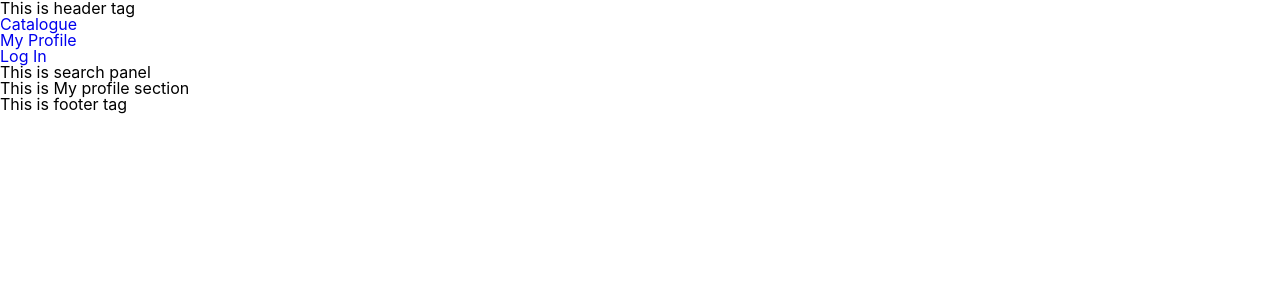
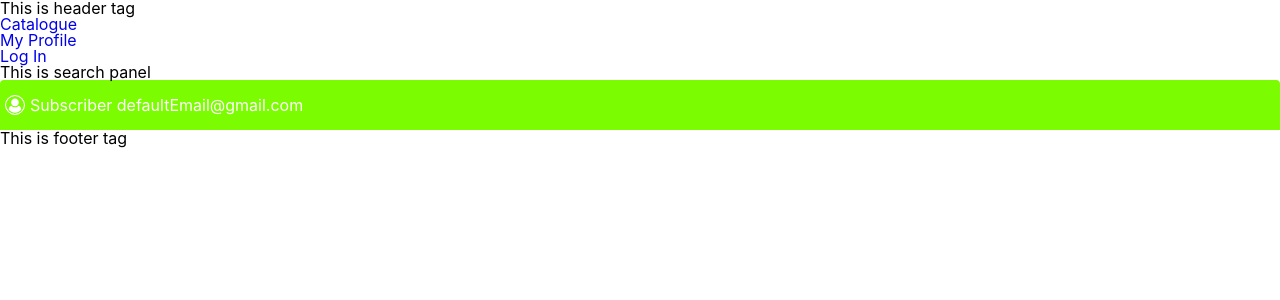
Before and after one commit to Koliya-s-survivors/TRBT-service, a React (Create React App) app: page /my-profile in a window 1280 px wide. Shown: the top 300 px of the page. Built offline with nearby package versions, Linux system fonts and the light colour scheme.

Commit message:
Create my-profile-info-panel

```diff
--- /dev/null
+++ b/src/commons/components/my-profile-info-panel/index.js
@@ -0,0 +1,3 @@
+import MyProfileInfoPanel from "./my-profile-info-panel";
+
+export default MyProfileInfoPanel;
--- /dev/null
+++ b/src/commons/components/my-profile-info-panel/my-profile-info-panel-media.css
@@ -0,0 +1,5 @@
+@media (min-width: 576px) {
+  .my-profile-info-panel section {
+    grid-template-rows: 50px;
+  }
+}
--- /dev/null
+++ b/src/commons/components/my-profile-info-panel/my-profile-info-panel.css
@@ -0,0 +1,24 @@
+.my-profile-info-panel section {
+  display: grid;
+  grid-template-columns: 30px 1fr;
+  grid-template-rows: 30px;
+  align-items: center;
+  background: lawngreen;
+  border-radius: 4px 4px 0 0;
+}
+
+.my-profile-info-panel section svg {
+  justify-self: center;
+  width: 20px;
+  height: 20px;
+
+  fill: lawngreen;
+  background: white;
+  border-radius: 50%;
+  border: 1px solid white;
+}
+
+.my-profile-info-panel section h3 {
+  justify-self: start;
+  color: white;
+}
--- /dev/null
+++ b/src/commons/components/my-profile-info-panel/my-profile-info-panel.js
@@ -0,0 +1,22 @@
+import React, { Component } from "react";
+
+// styles
+import './my-profile-info-panel.css';
+import './my-profile-info-panel-media.css'
+
+const MyProfileInfoPanel = ({ loginedEmail = 'defaultEmail@gmail.com' }) => {
+
+    return (
+        <article className="my-profile-info-panel">
+            <section>
+                <svg viewBox="0 0 28 28">
+                    <path d="M23.797 20.922c-0.406-2.922-1.594-5.516-4.25-5.875-1.375 1.5-3.359 2.453-5.547 2.453s-4.172-0.953-5.547-2.453c-2.656 0.359-3.844 2.953-4.25 5.875 2.172 3.063 5.75 5.078 9.797 5.078s7.625-2.016 9.797-5.078zM20 10c0-3.313-2.688-6-6-6s-6 2.688-6 6 2.688 6 6 6 6-2.688 6-6zM28 14c0 7.703-6.25 14-14 14-7.734 0-14-6.281-14-14 0-7.734 6.266-14 14-14s14 6.266 14 14z"></path>
+                </svg>
+                <h3>Subscriber  {loginedEmail}</h3>
+            </section>
+        </article>
+    )
+
+}
+
+export default MyProfileInfoPanel;
--- a/src/commons/components/pages/my-profile/my-profile.js
+++ b/src/commons/components/pages/my-profile/my-profile.js
@@ -1,7 +1,14 @@
-import React, {Component} from "react";
+import React, { Component } from "react";
+
+// components
+import MyProfileInfoPanel from "../../my-profile-info-panel";
 
 export default class MyProfile extends Component {
-  render () {
-    return <section> This is My profile section</section>
+  render() {
+    return (
+      <>
+        <MyProfileInfoPanel />
+      </>
+    )
   }
 }
```
Also changed, not shown: src/commons/components/catalog-search-panel/catalog-search-panel.js (+5 -5 lines).
